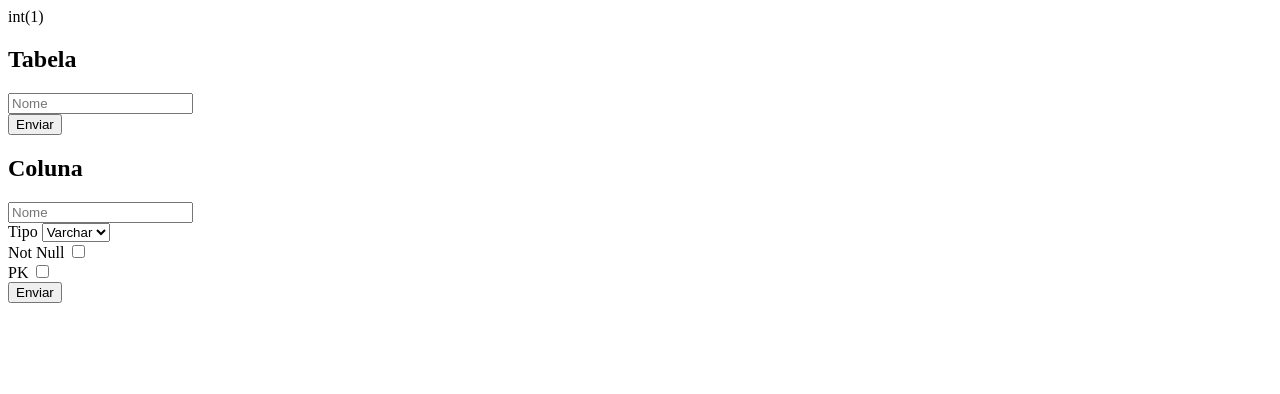
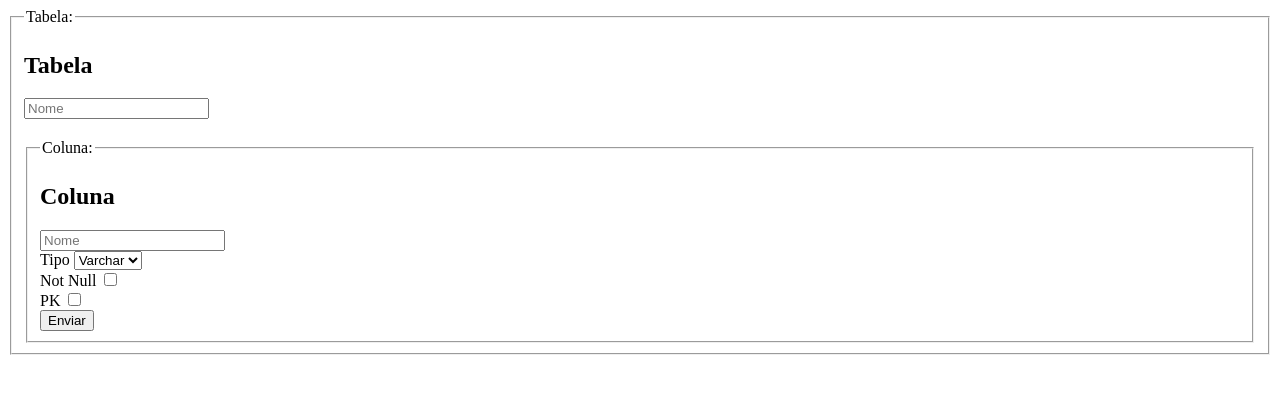
Before and after one commit to RoniDeringer/libJar-executeSQL, a PHP site: page /coluna.php in a window 1280 px wide. Shown: the top 394 px of the page. Run offline with PHP 8.4, Linux system fonts and the light colour scheme; the visitor is signed in with stand-in values (Sample User, id 1).

Commit message:
finalizado html e css | init js

```diff
--- a/web2/Model/Coluna.php
+++ b/web2/Model/Coluna.php
@@ -7,6 +7,6 @@ class Coluna
     public $id;
     public $nome;
     public $tipo;
-    public $isNotNull;
-    public $isPK;
+    public $isNotNull = false;
+    public $isPK = false;
 }
--- a/web2/coluna.php
+++ b/web2/coluna.php
@@ -3,9 +3,7 @@
 
 <?php
 session_start();
-
-var_dump($_SESSION['database']);
-
+// var_dump($_SESSION['database']);
 ?>
 <head>
     <meta charset="UTF-8">
@@ -23,27 +21,25 @@ var_dump($_SESSION['database']);
     <section>
         <div class="container" id="principal">
 
-            <form id="database" action="">
-
-                <div class="database">
+        <form action="Controller.php" method="POST" id="coluna">
+            <fieldset>
+                <legend>Tabela:</legend>
+                <div class="tabela">
                     <h2>Tabela</h2>
                     <div class="input-container">
                         <input type="text" name="nome" id="nome" placeholder="Nome" required>
                     </div>
-                    <div class="button-position">
-                        <button type="submit">Enviar</button>
-                    </div>
+                    <h1></h1>
                 </div>
                 <!--div tabela -->
-            </form>
-            <!--form tabela -->
-
-            <form id="coluna" action="">
+                <fieldset>
+                    <legend>Coluna:</legend>
                     <div class="endereco">
                         <h2>Coluna</h2>
                         <div class="input-container">
-                        <input type="text" name="cep" id="cep"  placeholder="Nome"  required>
+                            <input type="text" name="nome" id="nome"  placeholder="Nome"  required>
                         </div>
+
                         <div class="input-container">
                             <label class="container">Tipo
                                 <select name="tipo">
@@ -55,22 +51,26 @@ var_dump($_SESSION['database']);
 
                         <div class="input-container col-md-8">
                             <label class="container">Not Null
-                            <input type="checkbox"name="notnull">
-                            <span class="checkmark"></span>
+                                <input type="checkbox" name="notnull">
                             </label>
                         </div>
 
                         <div class="input-container col-md-8">
                             <label class="container">PK
                                 <input type="checkbox" name="pk">
-                            <span class="checkmark"></span>
                             </label>
                         </div>
+
                         <div class="button-position">
                             <button type="submit">Enviar</button>
                         </div>
                     </div>
                     <!--div coluna -->
+                </fieldset>
+                <!-- fieldset Coluna -->
+
+            </fieldset>
+            <!-- fieldset Tabela -->
         </form>
             <!--form coluna -->
 
```
Also changed, not shown: web2/Controller.php (+25 -2 lines), web2/composer.json (deleted, +0 -15 lines). Lines whose indentation alone changed are shown as unchanged.
